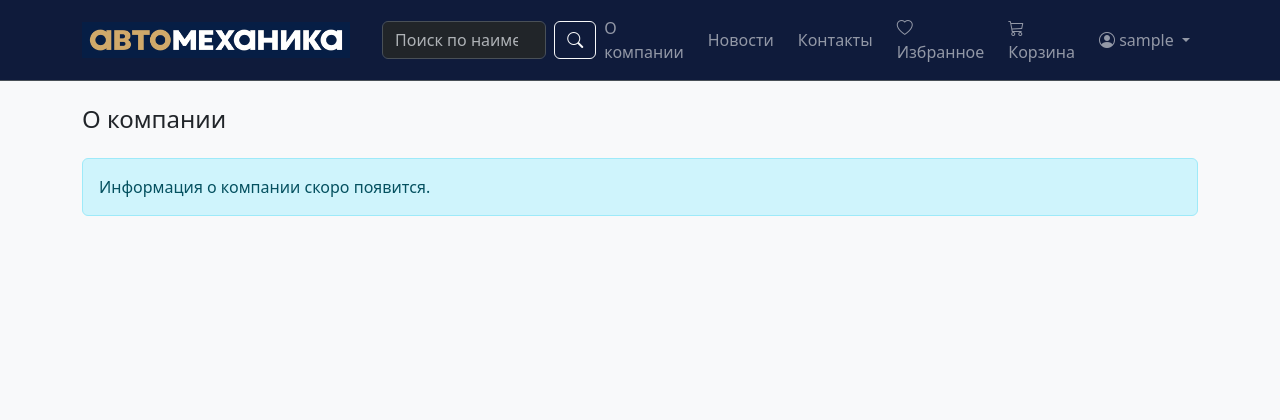
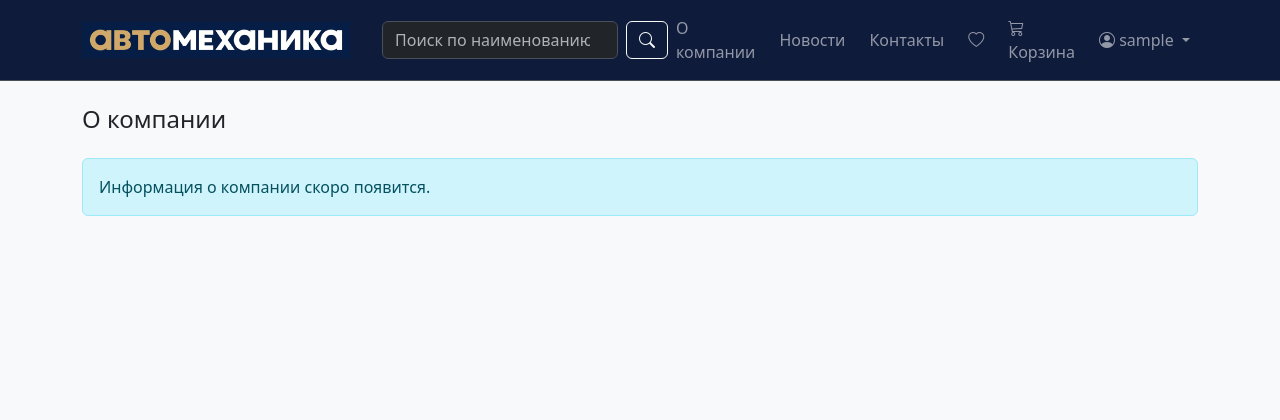
Before and after one commit to axci/ams_website, a Django app: page /about/ in a window 1280 px wide. Shown: the top 420 px of the page. Run offline with Django 5.2, Linux system fonts and the light colour scheme; the visitor is signed in with stand-in values (Sample User, id 1); data comes from the database, SQL or seed files in the repository; data that the repository does not hold is empty.

Commit message:
Small changes to navbar

```diff
--- a/templates/base.html
+++ b/templates/base.html
@@ -5,6 +5,12 @@
   <meta charset="utf-8">
   <meta name="viewport" content="width=device-width, initial-scale=1">
   <title>{% block title %}Автомеханика-Сибирь{% endblock %}</title>
+  <link rel="icon" href="{% static 'img/favicon.ico' %}" sizes="32x32">
+  <link rel="icon" type="image/svg+xml" href="{% static 'img/favicon.svg' %}">
+  <link rel="icon" type="image/png" sizes="32x32" href="{% static 'img/favicon-32.png' %}">
+  <link rel="icon" type="image/png" sizes="16x16" href="{% static 'img/favicon-16.png' %}">
+  <link rel="apple-touch-icon" href="{% static 'img/apple-touch-icon.png' %}">
+  <meta name="theme-color" content="#0F1B3B">
   <link href="https://cdn.jsdelivr.net/npm/bootstrap@5.3.3/dist/css/bootstrap.min.css" rel="stylesheet">
   <link href="https://cdn.jsdelivr.net/npm/bootstrap-icons@1.11.3/font/bootstrap-icons.css" rel="stylesheet">
   <link href="{% static 'css/styles.css' %}" rel="stylesheet">
@@ -57,7 +63,7 @@
 
         <li class="nav-item me-lg-2">
           <a class="nav-link position-relative" href="{% url 'orders:wishlist' %}">
-            <i class="bi bi-heart"></i> Избранное
+            <i class="bi bi-heart"></i>
             {% if favorites_count %}
             <span class="position-absolute top-0 start-100 translate-middle badge rounded-pill bg-danger">
               {{ favorites_count }}
```
Also changed, not shown: .claude/settings.local.json, static/img/apple-touch-icon.png (added), static/img/favicon-16.png (added), static/img/favicon-32.png (added), static/img/favicon.ico (added), static/img/favicon.svg (added).
